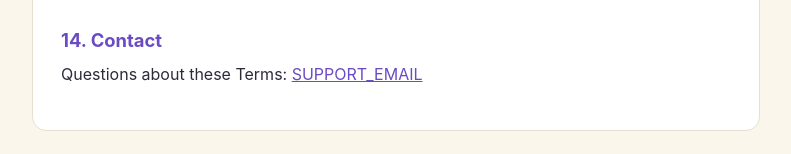
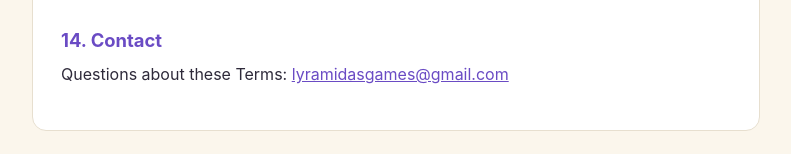
Before and after one commit to LyraMidasGames/LyraMidasSudoku, a plain HTML site: page terms-of-service.html in a window 1280 px wide. Shown: the part 2583-2737 px from the top of the page, without its empty margins (244-1035 px from the left). Drawn offline with Linux system fonts and the light colour scheme.

Commit message:
Update terms-of-service.html

```diff
--- a/terms-of-service.html
+++ b/terms-of-service.html
@@ -67,7 +67,7 @@
   <p>If you downloaded the game from the Apple App Store, these Terms are between you and LyraMidas Games, not Apple. Apple has no obligation to provide maintenance or support for the game and is not responsible for any claims relating to it. Apple and its subsidiaries are third-party beneficiaries of these Terms and may enforce them against you.</p>
 
   <h2>14. Contact</h2>
-  <p>Questions about these Terms: <a href="mailto:SUPPORT_EMAIL">SUPPORT_EMAIL</a></p>
+  <p>Questions about these Terms: <a href="mailto:lyramidasgames@gmail.com">lyramidasgames@gmail.com</a></p>
 </div>
 <footer>© 2026 LyraMidas Games</footer>
 </main>
```
